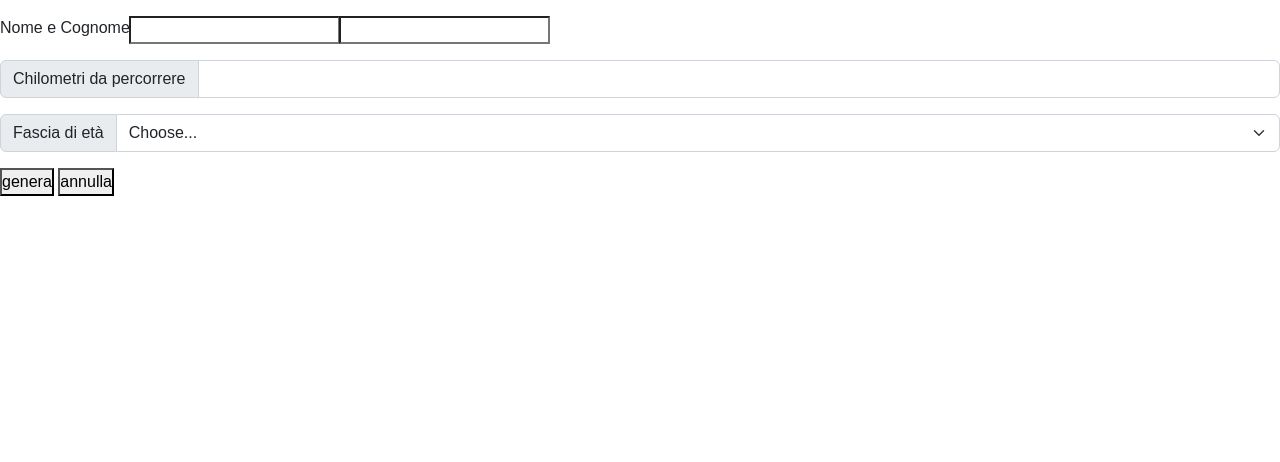
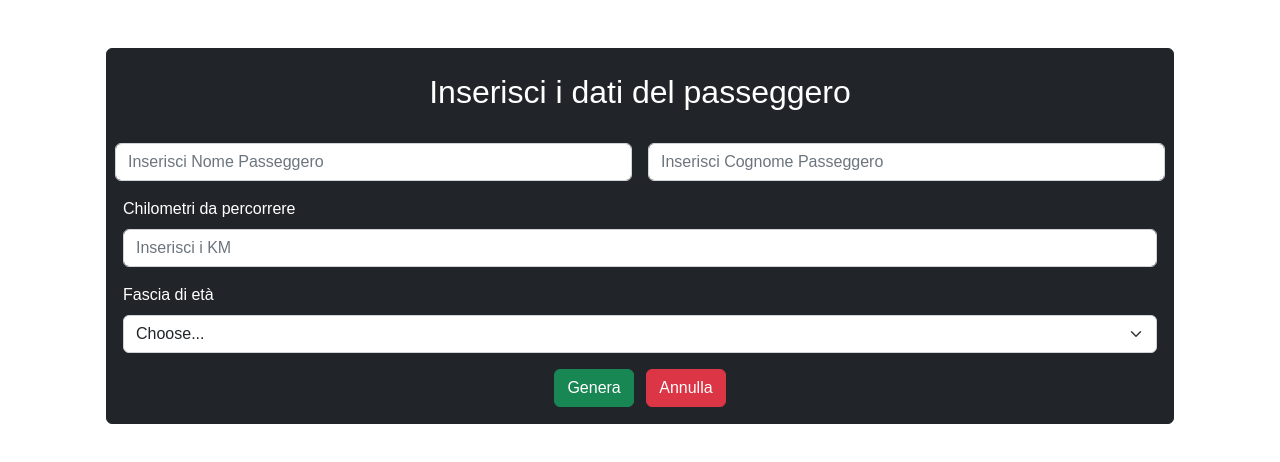
Before and after one commit to MichelaMilzoni/js-biglietto-treno-form, a plain HTML site: page index.html in a window 1280 px wide. Drawn offline with nearby package versions, Linux system fonts and the light colour scheme.

Commit message:
modificata estetica html

```diff
--- a/index.html
+++ b/index.html
@@ -35,30 +35,35 @@
 </head>
 
 
-<body>
-
-    <!-- HEADER -->
-  <header>
-  </header>
+<body class="bg-white text-white">
 
    <!-- MAIN -->
-  <main>
+  <main class="container mt-5">
+
+    <!-- * inizio sezione user input -->
+    <section class="mb-4 p-3 rounded border border-dark bg-dark text-white">
+      <div class="text-center mb-3 bg-inf text-white rounded py-2">
+        <h2>Inserisci i dati del passeggero</h2>
+      </div>
       <!-- ! INPUT INGRESSO MULTIPLO NOME E COGNOME -->
-    <div id="input-name-surname" class="input-group mb-3 mt-3">
-      <span class="input-name-surname">Nome e Cognome</span>
-      <input class="input-name" type="text" aria-label="First name" class="form-control">
-      <input class="input-surname" type="text" aria-label="Last name" class="form-control">
+      <div class="row mb-3">
+        <div class="col-md-6">
+          <input class="form-control input-name" type="text" placeholder="Inserisci Nome Passeggero">
+        </div>
+        <div class="col-md-6">
+          <input class="form-control input-surname" type="text" placeholder="Inserisci Cognome Passeggero">
+        </div>
       </div>
 
       <!-- ! INPUT KM DA PERCORRERE -->
-    <div class="input-group mb-3">
-      <span class="input-group-text" id="inputGroup-sizing-default">Chilometri da percorrere</span>
-      <input id="input-km" type="number" class="form-control" aria-label="Sizing example input" aria-describedby="inputGroup-sizing-default">
+      <div class="mb-3">
+        <label for="input-km" class="form-label">Chilometri da percorrere</label>
+        <input id="input-km" type="number" class="form-control" placeholder="Inserisci i KM">
       </div>
 
-    <!-- ! INPUT SELEZIONE MENU TENDINA-->
-    <div id="input-age" class="input-group mb-3">
-      <label class="input-group-text" for="inputAge">Fascia di età</label>
+      <!-- ! INPUT SELEZIONE MENU TENDINA - età-->
+      <div class="mb-3">
+        <label for="inputAge" class="form-label">Fascia di età</label>
         <select class="form-select" id="inputAge">
           <option selected>Choose...</option>
           <option value="minorenne">Minorenne: fino a 17 anni</option>
@@ -66,33 +71,36 @@
           <option value="over65">Over 65: a partire dai 65 anni</option>
         </select>
       </div>
+      <!-- ! BOTTONI -->
+      <div class="text-center">
+        <button id="button-confirms" class="btn btn-success me-2" type="button">Genera</button>
+        <button id="button-cancel" class="btn btn-danger" type="button">Annulla</button>
+      </div>
+    </section>
+    <!-- * fine sezione user input -->
 
-    <button id="button-confirms" type="button">genera</button>
-    <button id="button-cancel" type="button">annulla</button>
-
-    <div id="card-container" class="card mt-3 d-none">
-      <div class="card-header bg-primary text-white">
-        <h5 class="card-title text-center mb-0">
-          dati del Passeggero
-        </h5>
+    <!-- * inizio sezione output card -->
+    <section>
+      <div id="card-container" class="card d-none border-0 bg-dark text-white">
+      <!-- ! CARD HEADER -->
+        <div class="card-header text-center bg-dark text-white rounded-top">
+          <h3>Dati del Passeggero</h3>
         </div>
+        <!-- ! CARD BODY -->
         <div class="card-body">
           <p class="card-text"><strong>Nome:</strong> <span id="card-name"></span></p>
           <p class="card-text"><strong>Cognome:</strong> <span id="card-surname"></span></p>
           <p class="card-text"><strong>Chilometri da percorrere:</strong> <span id="card-km"></span></p>
           <p class="card-text"><strong>Prezzo:</strong> <span id="card-price"></span></p>
         </div>
-      <div class="card-footer text-center">
-        <small class="text-muted">Generato automaticamente</small>
+        <!-- ! CARD FOOTER -->
+        <div class="card-footer text-center bg-dark text-white rounded-bottom">
+          <small>Generato automaticamente</small>
         </div>
       </div>
+    </section>
+        <!-- * fine sezione output card -->
   </main>
-
-   <!-- FOOTER -->
-  <footer>
-  </footer>
-
-
 
 </body>
 </html>
```
Lines whose indentation alone changed are shown as unchanged.
